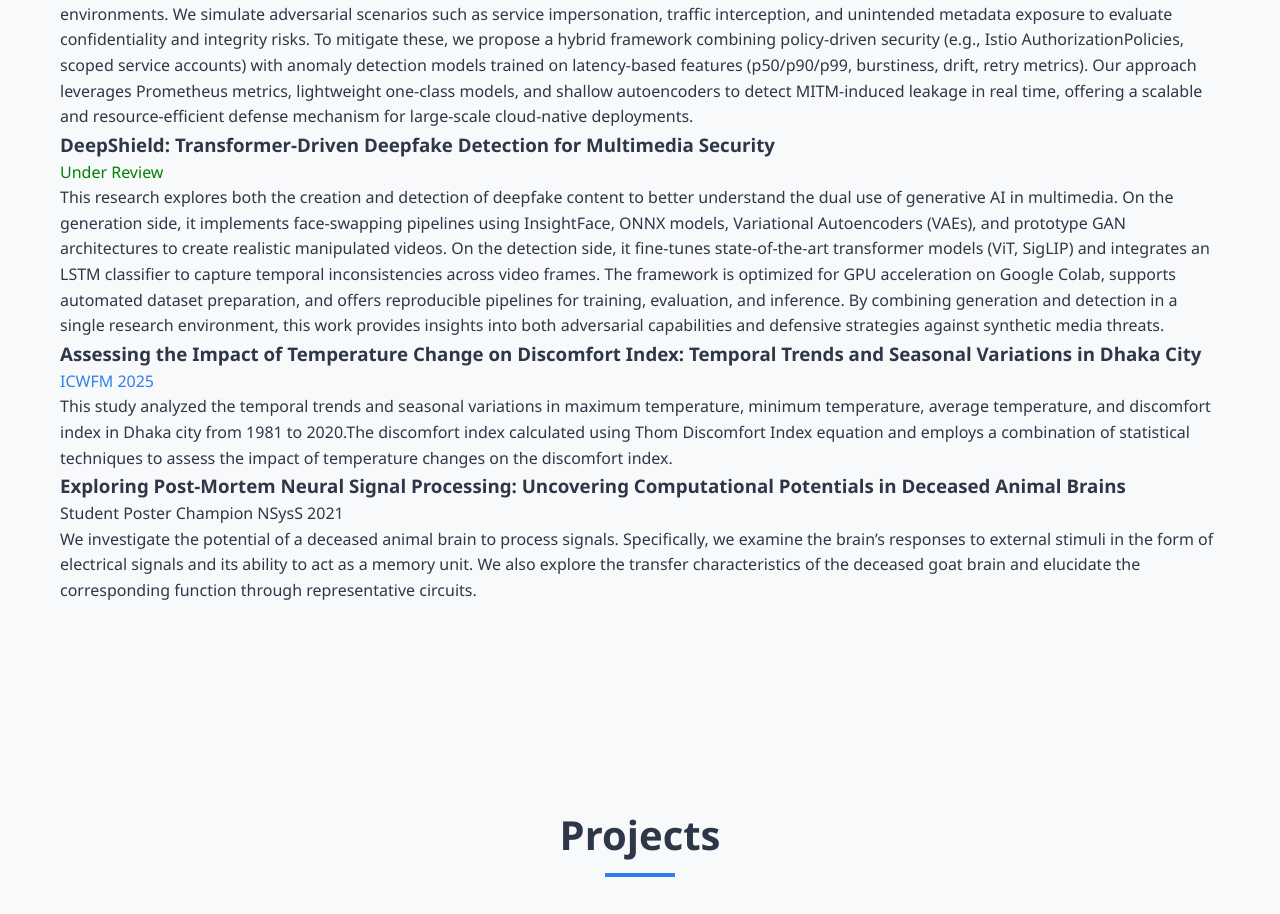
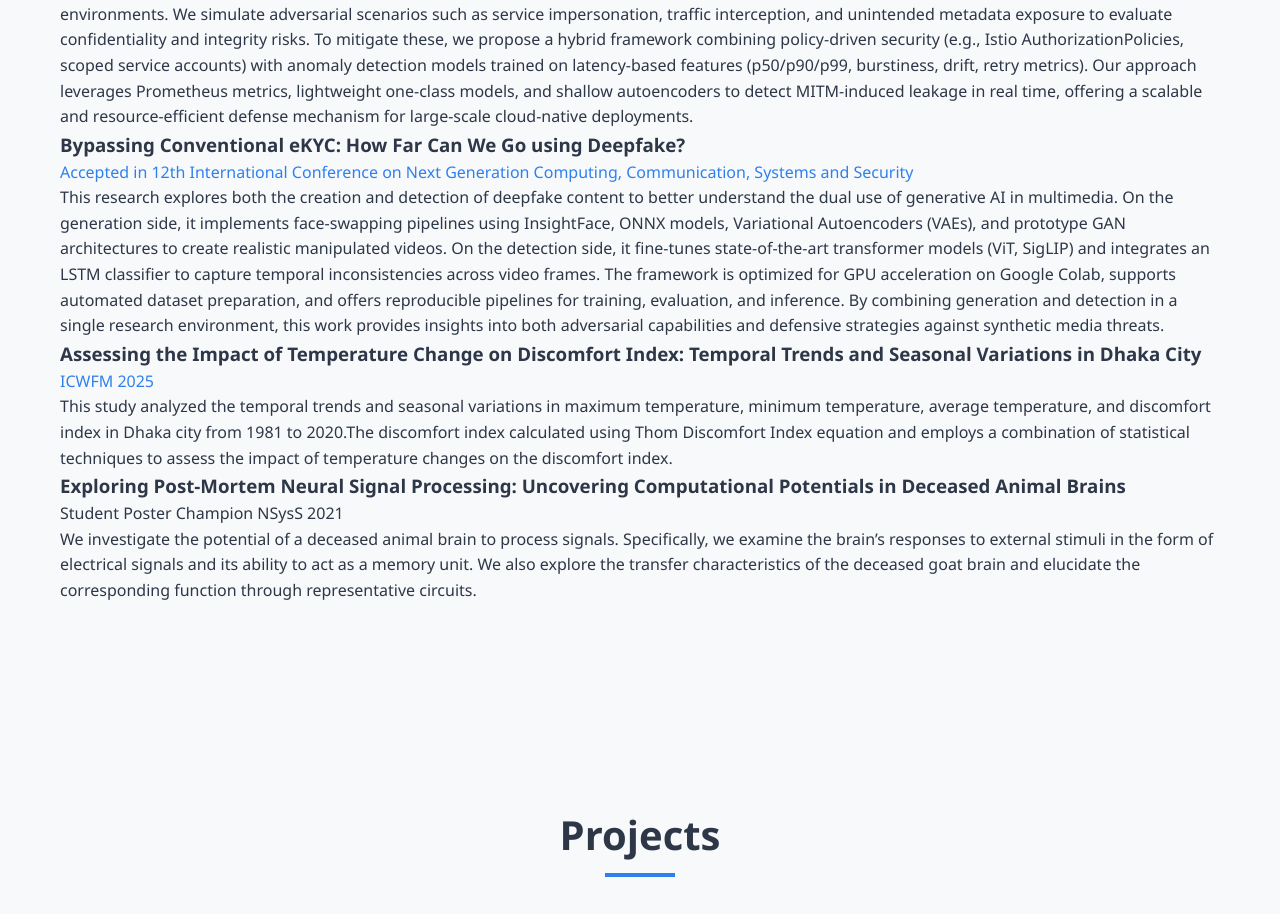
Before and after one commit to Asif-droid/Portfolio, a plain HTML site: page index.html in a window 1280 px wide. Shown: the part 3820-4734 px from the top of the page. Drawn offline with Linux system fonts and the light colour scheme; a script that the page names is missing.

Commit message:
added nsyss acceptance

```diff
--- a/index.html
+++ b/index.html
@@ -181,8 +181,8 @@ tured documents and take necessary decisions or measures based on requirements.
 
 
                 <div class="research-item">
-                    <h3>DeepShield: Transformer-Driven Deepfake Detection for Multimedia Security</h3>
-                    <div style="color: green;">Under Review</div>
+                    <h3>Bypassing Conventional eKYC: How Far Can We Go using Deepfake?</h3>
+                    <a href="https://doi.org/10.1145/3777555.3777563" class="project-link">Accepted in 12th International Conference on Next Generation Computing, Communication, Systems and Security</a>
                     <p>
                         This research explores both the creation and detection of deepfake content to better understand the dual use of generative AI in multimedia.
                         On the generation side, it implements face-swapping pipelines using InsightFace, ONNX models, Variational Autoencoders (VAEs), and prototype GAN architectures to create realistic manipulated videos.
```
